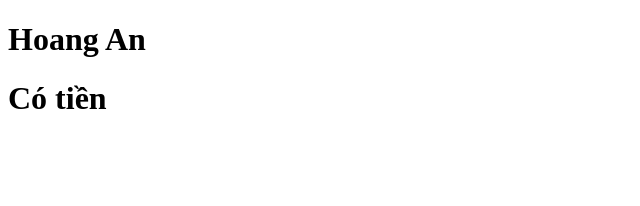
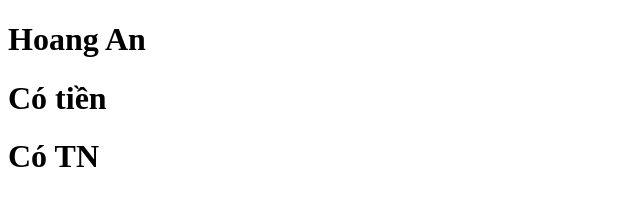
Before and after one commit to HoangAn2912/git, a plain HTML site: page index.html in a window 1280 px wide. Shown: the whole page, without its empty margins (0-640 px from the left). Drawn offline with Linux system fonts and the light colour scheme.

Commit message:
third commit

```diff
--- a/index.html
+++ b/index.html
@@ -9,5 +9,6 @@
 <body>
     <h1>Hoang An</h1>
     <h1>Có tiền</h1>
+    <h1>Có TN</h1>
 </body>
 </html>
```
